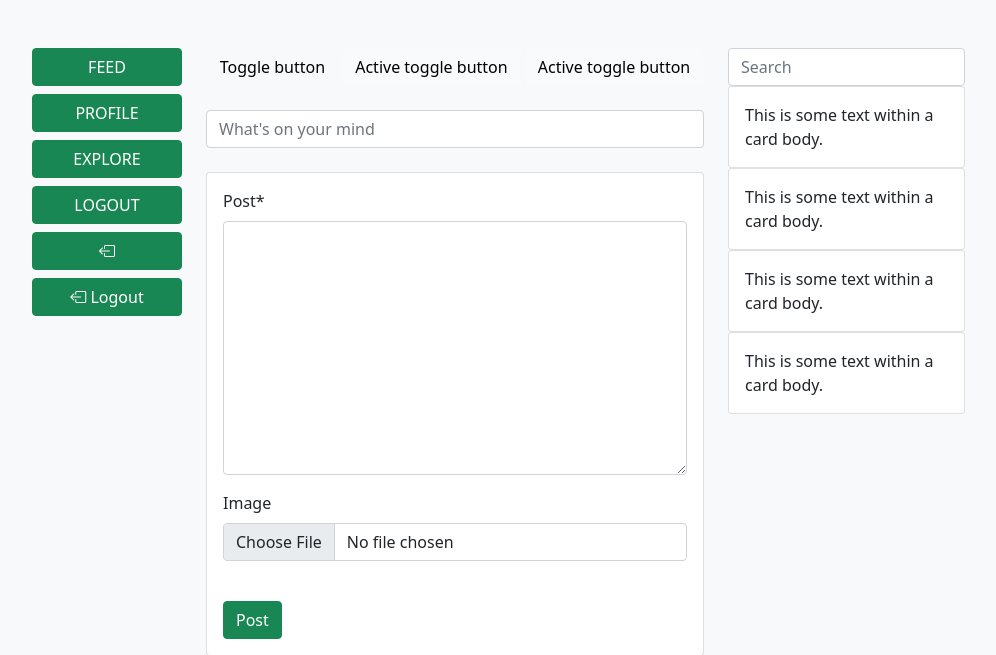
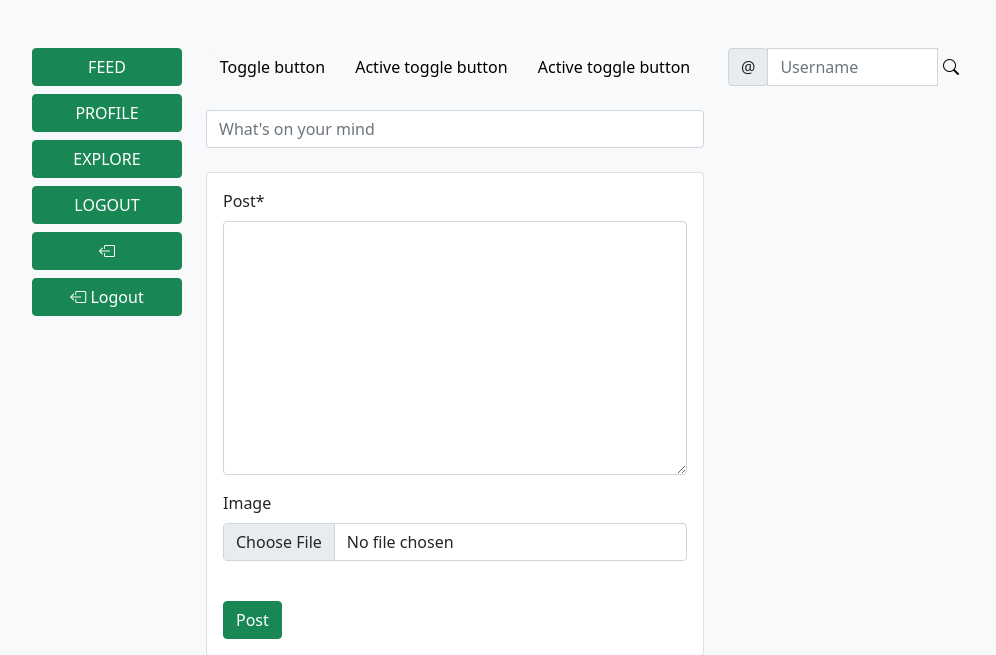
Before and after one commit to rcoffie/simple-socail-, a Django app: page /post/index in a window 1280 px wide. Shown: the top 655 px of the page, without its empty margins (98-1094 px from the left). Run offline with Django 4.2, Linux system fonts and the light colour scheme; a user stored in the database is signed in; data comes from the database, SQL or seed files in the repository; both versions use the stored data as it was after the commit; parts of the project's set-up code (start-up, migrations or seed data) failed here and were passed over; some libraries are stand-ins or nearby versions.

Commit message:
working on search user search field

```diff
--- a/post_engine/forms.py
+++ b/post_engine/forms.py
@@ -19,3 +19,7 @@ class CommentForm(forms.ModelForm):
     class Meta:
         model = Comment
         fields = ["body"]
+
+
+class SearchForm(forms.Form):
+    search_user = forms.CharField(label='username', max_length=100)
--- a/post_engine/urls.py
+++ b/post_engine/urls.py
@@ -11,4 +11,5 @@ urlpatterns = [
     path("edit-comment/<slug:slug>/", views.edit_comment, name="edit_comment"),
     path("delete-comment/<int:pk>/", views.delete_comment, name="delete_comment"),
     path("like/<slug:slug>", views.like, name="like"),
+    path('search-user/',views.search_user, name='search_user'),
 ]
--- a/post_engine/views.py
+++ b/post_engine/views.py
@@ -4,8 +4,10 @@ from django.shortcuts import (HttpResponseRedirect, get_object_or_404,
                               redirect, render)
 from django.urls import reverse, reverse_lazy
 
-from post_engine.forms import CommentForm, PostForm
+from post_engine.forms import CommentForm, PostForm, SearchForm
 from post_engine.models import Comment, Post
+from account_engine.models import Profile
+from django.db.models import Q
 
 # Create your views here.
 
@@ -138,3 +140,15 @@ def like(request, slug):
         is_liked = True
 
     return HttpResponseRedirect(reverse("post_detail", args=[post.slug]))
+
+
+def search_user(request):
+    results = []
+    if request.method == "GET":
+        query = request.GET.get('search')
+        print(query)
+        profile = Profile.objects.filter(
+        Q(user__username__icontains=query)
+        )
+
+    return render(request, 'post_engine/search_user.html',{'profile':profile,})
--- a/templates/index.html
+++ b/templates/index.html
@@ -5,7 +5,9 @@
 {% block content %}
 
 <div class="container p-4">
+
   <div class="row m-4">
+
     <!-- alert message  -->
     {% include 'partails/alert_message.html' %}
      <!-- Left panel  -->
--- a/templates/partails/right_panel.html
+++ b/templates/partails/right_panel.html
@@ -1,26 +1,16 @@
 <div class="col-md-3 ">
-  <input class="form-control" type="text" placeholder="Search" input here..." aria-label="readonly input example" >
-  <div class="card">
-    <div class="card-body">
-      This is some text within a card body.
-    </div>
-  </div>
 
-  <div class="card">
-    <div class="card-body">
-      This is some text within a card body.
-    </div>
-  </div>
 
-  <div class="card">
-    <div class="card-body">
-      This is some text within a card body.
-    </div>
-  </div>
+    <form class="form-inline" action="{% url 'search_user' %}" method="GET">
+      <div class="input-group">
+            <div class="input-group-prepend">
+              <span class="input-group-text" id="basic-addon1">@</span>
+            </div>
+            <input  name="search" type="text" class="form-control" placeholder="Username" aria-label="Username" aria-describedby="basic-addon1" required>
+            <button style="border: none; background-color: transparent; box-shadow: none" type="submit"><i class="bi bi-search"></i></button>
+          </div>
 
-  <div class="card">
-    <div class="card-body">
-      This is some text within a card body.
-    </div>
-  </div>
+    </form>
+
+
 </div>
```
Also changed, not shown: templates/base.html (+8 -0 lines), db.sqlite3, templates/post_engine/search_user.html (added).
